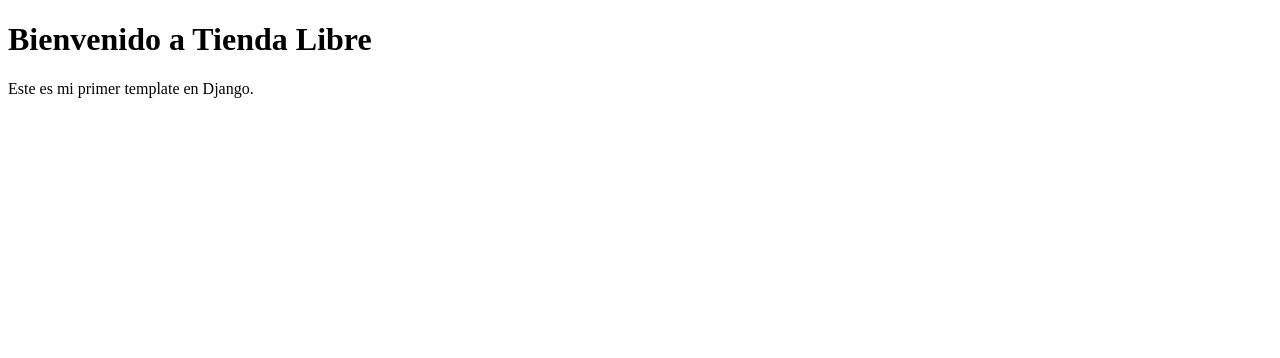
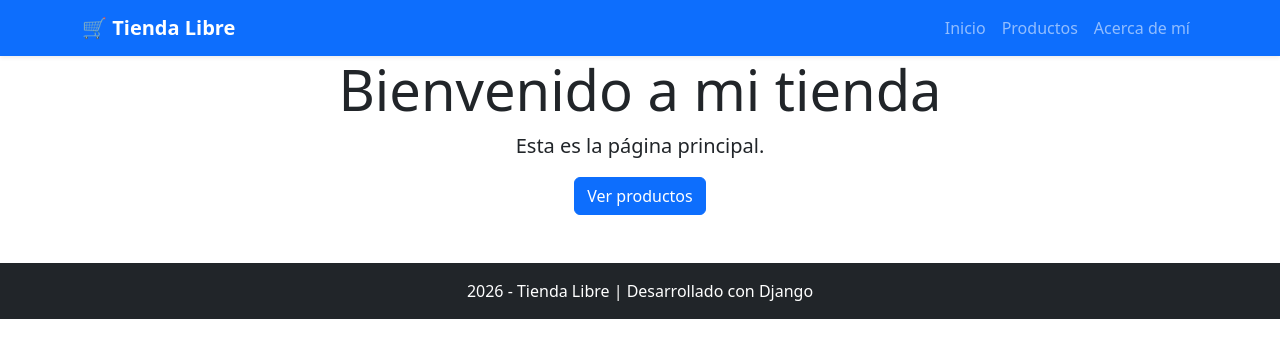
Before and after one commit to Villada-PG3/trabajo-practico-tienda-libre-AllaDios, a Django app: page / in a window 1280 px wide. Shown: the top 358 px of the page. Run offline with Django 5.2, Linux system fonts and the light colour scheme.

Commit message:
feat: incorporar herencia de templates y Bootstrap

```diff
--- /dev/null
+++ b/template/tienda/_navbar.html
@@ -0,0 +1,11 @@
+<nav class="navbar navbar-expand-lg navbar-dark bg-primary shadow-sm">
+  <div class="container">
+    <a class="navbar-brand fw-bold" href="/">🛒 Tienda Libre</a>
+    <button class="navbar-toggler" type="button" data-bs-toggle="collapse" data-bs-target="#navbarNav" aria-controls="navbarNav" aria-expanded="false" aria-label="Abrir navegación"><span class="navbar-toggler-icon"></span></button>
+    <div class="collapse navbar-collapse" id="navbarNav"><ul class="navbar-nav ms-auto">
+      <li class="nav-item"><a class="nav-link" href="/">Inicio</a></li>
+      <li class="nav-item"><a class="nav-link" href="/productos/">Productos</a></li>
+      <li class="nav-item"><a class="nav-link" href="/about/">Acerca de mí</a></li>
+    </ul></div>
+  </div>
+</nav>
--- /dev/null
+++ b/template/tienda/base.html
@@ -0,0 +1,18 @@
+{% load static %}
+<!doctype html>
+<html lang="es">
+  <head>
+    <meta charset="UTF-8" />
+    <meta name="viewport" content="width=device-width, initial-scale=1.0" />
+    <title>{% block title %}Tienda Libre{% endblock %}</title>
+    <link href="https://cdn.jsdelivr.net/npm/bootstrap@5.3.3/dist/css/bootstrap.min.css" rel="stylesheet" />
+    {% block extra_css %}{% endblock %}
+  </head>
+  <body>
+    {% include "tienda/_navbar.html" %}
+    <main>{% block content %}{% endblock %}</main>
+    <footer class="bg-dark text-white text-center py-3 mt-5"><p class="mb-0">2026 - Tienda Libre | Desarrollado con Django</p></footer>
+    <script src="https://cdn.jsdelivr.net/npm/bootstrap@5.3.3/dist/js/bootstrap.bundle.min.js"></script>
+    {% block extra_js %}{% endblock %}
+  </body>
+</html>
--- a/template/tienda/home.html
+++ b/template/tienda/home.html
@@ -1,12 +1,9 @@
-<!doctype html>
-<html lang="es">
-  <head>
-    <meta charset="UTF-8" />
-    <title>Tienda Libre</title>
-  </head>
-  <body>
-    <h1>Bienvenido a Tienda Libre</h1>
-
-    <p>Este es mi primer template en Django.</p>
-  </body>
-</html>
+{% extends 'tienda/base.html' %}
+{% block title %}Inicio{% endblock %}
+{% block content %}
+<div class="text-center">
+  <h1 class="display-4">Bienvenido a mi tienda</h1>
+  <p class="lead">Esta es la página principal.</p>
+  <a href="/productos/" class="btn btn-primary">Ver productos</a>
+</div>
+{% endblock %}
--- a/tienda/urls.py
+++ b/tienda/urls.py
@@ -4,5 +4,7 @@ from . import views
 app_name = 'tienda'
 urlpatterns = [
     path("", views.home, name="home"),
-    path("acerca-de-mi/", views.acerca_de_mi, name="acerca_de_mi")
+    path("about/", views.acerca_de_mi, name="acerca_de_mi"),
+    path('productos/', views.productos, name='productos'),
+
 ]
--- a/tienda/views.py
+++ b/tienda/views.py
@@ -6,3 +6,12 @@ def home(request):
 
 def acerca_de_mi(request):
     return render(request, 'tienda/acerca-de-mi.html')
+
+def productos(request):
+    productos = Producto.objects.all()
+
+    return render(
+        request,
+        'tienda/productos.html',
+        {'productos': productos}
+    )
```
Also changed, not shown: template/tienda/acerca-de-mi.html (+10 -18 lines), template/tienda/productos.html (added, +35 -0 lines), tienda/admin.py (+39 -4 lines).
